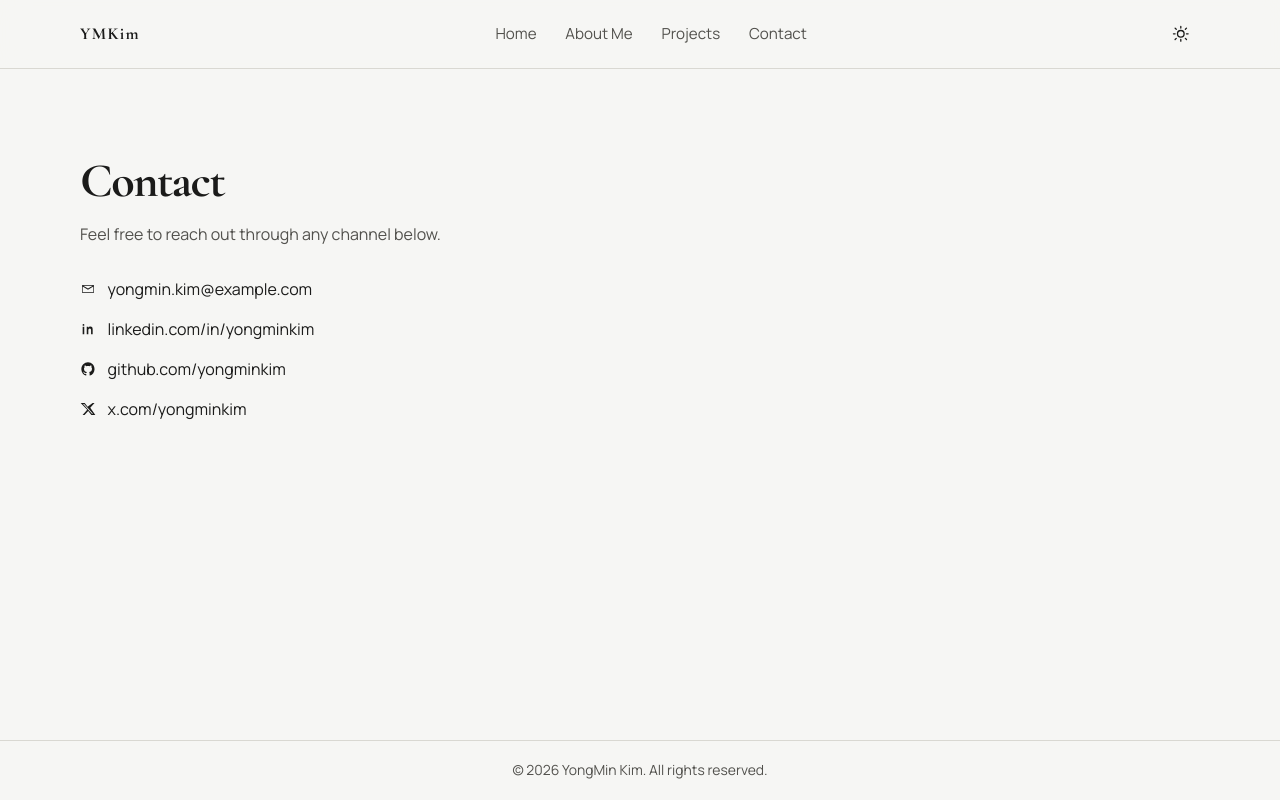
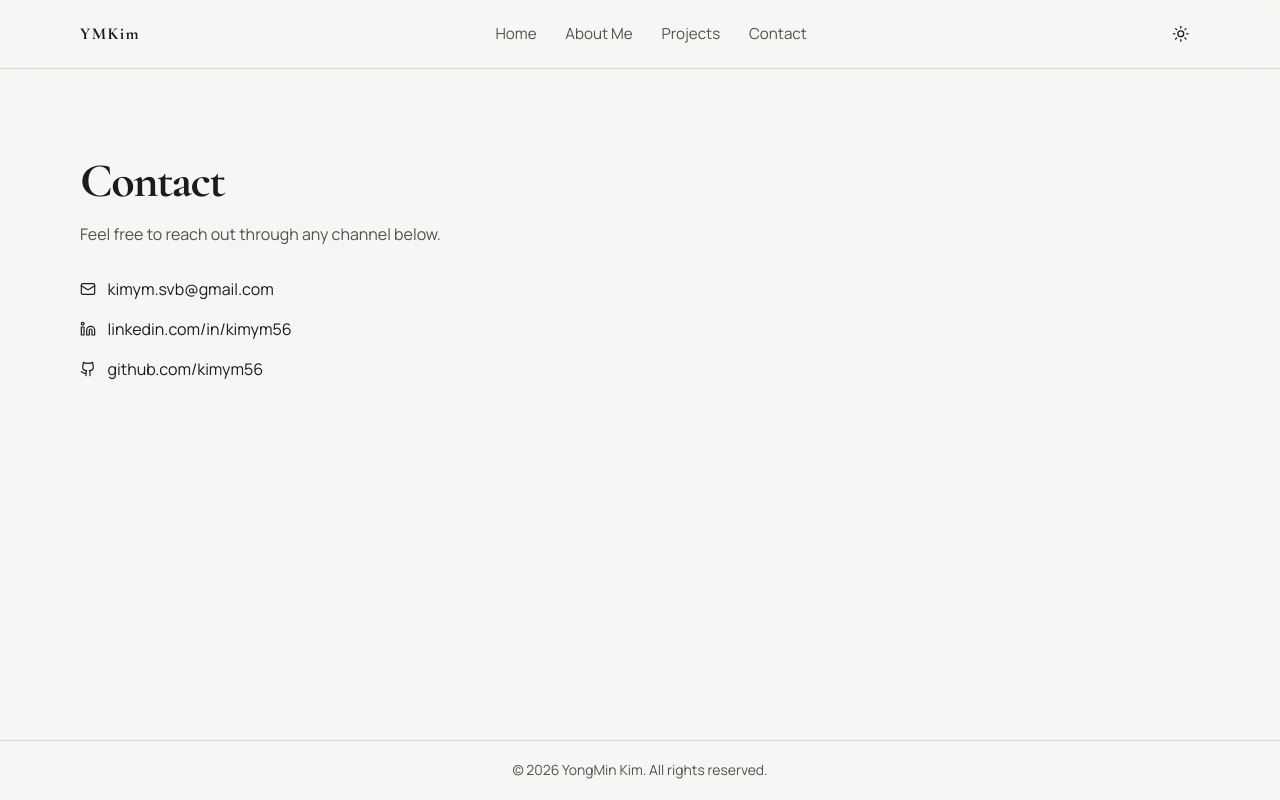
Before and after one commit to kimym56/portfolio-site, a Next.js app: page /contact in a window 1280 px wide. Built offline with nearby package versions, Linux system fonts and the light colour scheme; no server answers.

Commit message:
feat: update contact page with new contact details and icons, enhance theme toggle with lucide-react icons

```diff
--- a/app/contact/page.tsx
+++ b/app/contact/page.tsx
@@ -1,77 +1,49 @@
 import { SITE_COPY } from "@/lib/site-copy";
+import { Github, Linkedin, Mail, Twitter, type LucideIcon } from "lucide-react";
 
-function MailIcon() {
-  return (
-    <svg viewBox="0 0 24 24" aria-hidden="true" focusable="false">
-      <path d="M4 6h16a1 1 0 0 1 1 1v10a1 1 0 0 1-1 1H4a1 1 0 0 1-1-1V7a1 1 0 0 1 1-1Zm0 2.2V17h16V8.2l-8 5-8-5Zm.9-1.2L12 11.3 19.1 7H4.9Z" fill="currentColor" />
-    </svg>
-  );
-}
-
-function LinkedInIcon() {
-  return (
-    <svg viewBox="0 0 24 24" aria-hidden="true" focusable="false">
-      <path
-        d="M5.2 4.5a1.35 1.35 0 1 1 0 2.7 1.35 1.35 0 0 1 0-2.7ZM4 8.6h2.4V20H4V8.6Zm6.2 0h2.3v1.6h.1c.4-.8 1.3-1.8 2.8-1.8 3 0 3.6 2 3.6 4.5V20h-2.4v-5.8c0-1.4 0-3.1-1.9-3.1s-2.2 1.5-2.2 3V20h-2.4V8.6Z"
-        fill="currentColor"
-      />
-    </svg>
-  );
-}
-
-function GitHubIcon() {
-  return (
-    <svg viewBox="0 0 24 24" aria-hidden="true" focusable="false">
-      <path
-        d="M12 2C6.5 2 2 6.6 2 12.2c0 4.4 2.8 8.2 6.7 9.5.5.1.7-.2.7-.5v-1.8c-2.7.6-3.3-1.2-3.3-1.2-.5-1.2-1.1-1.5-1.1-1.5-.9-.6.1-.6.1-.6 1 .1 1.6 1.1 1.6 1.1.9 1.6 2.4 1.2 3 .9.1-.7.3-1.2.6-1.5-2.1-.2-4.3-1.1-4.3-4.8 0-1 .3-1.8.9-2.5-.1-.2-.4-1.2.1-2.5 0 0 .8-.3 2.6 1 .8-.2 1.6-.3 2.4-.3.8 0 1.7.1 2.4.3 1.8-1.3 2.6-1 2.6-1 .5 1.3.2 2.3.1 2.5.6.7.9 1.6.9 2.5 0 3.7-2.2 4.5-4.3 4.8.3.3.7.9.7 1.9v2.8c0 .3.2.6.7.5 3.9-1.3 6.7-5.1 6.7-9.5C22 6.6 17.5 2 12 2Z"
-        fill="currentColor"
-      />
-    </svg>
-  );
-}
-
-function XIcon() {
-  return (
-    <svg viewBox="0 0 24 24" aria-hidden="true" focusable="false">
-      <path
-        d="M18.9 3h2.9l-6.4 7.3L23 21h-6l-4.7-6.1L6.8 21H3.9l6.9-7.9L1 3h6.1l4.3 5.7L18.9 3Zm-1 16.3h1.6L6.2 4.6H4.5l13.4 14.7Z"
-        fill="currentColor"
-      />
-    </svg>
-  );
-}
+type ContactItem = {
+  id: string;
+  label: string;
+  href: string;
+  value: string;
+  icon: LucideIcon;
+};
 
 export default function ContactPage() {
-  const contacts = [
+  const contacts: ContactItem[] = [
     {
       id: "email",
       label: SITE_COPY.contact.email,
-      href: "mailto:yongmin.kim@example.com",
-      value: "yongmin.kim@example.com",
-      icon: <MailIcon />,
+      href: "mailto:kimym.svb@gmail.com",
+      value: "kimym.svb@gmail.com",
+      icon: Mail,
     },
     {
       id: "linkedin",
       label: SITE_COPY.contact.linkedin,
-      href: "https://www.linkedin.com/in/yongminkim",
-      value: "linkedin.com/in/yongminkim",
-      icon: <LinkedInIcon />,
+      href: "https://www.linkedin.com/in/kimym56",
+      value: "linkedin.com/in/kimym56",
+      icon: Linkedin,
     },
     {
       id: "github",
       label: SITE_COPY.contact.github,
-      href: "https://github.com/yongminkim",
-      value: "github.com/yongminkim",
-      icon: <GitHubIcon />,
+      href: "https://github.com/kimym56",
+      value: "github.com/kimym56",
+      icon: Github,
     },
     {
       id: "x",
       label: SITE_COPY.contact.x,
-      href: "https://x.com/yongminkim",
-      value: "x.com/yongminkim",
-      icon: <XIcon />,
+      href: "",
+      value: "",
+      icon: Twitter,
     },
   ];
+
+  const visibleContacts = contacts.filter(
+    (contact) => contact.href && contact.value,
+  );
 
   return (
     <main className="page container">
@@ -80,17 +52,26 @@ export default function ContactPage() {
         <p className="page-subtitle">{SITE_COPY.contact.subtitle}</p>
 
         <ul className="contact-list">
-          {contacts.map((contact) => (
+          {visibleContacts.map((contact) => {
+            const Icon = contact.icon;
+
+            return (
               <li key={contact.id} className="contact-item">
-              <a href={contact.href} target="_blank" rel="noopener noreferrer" className="contact-link">
+                <a
+                  href={contact.href}
+                  target="_blank"
+                  rel="noopener noreferrer"
+                  className="contact-link"
+                >
                   <span className="contact-icon" aria-hidden="true">
-                  {contact.icon}
+                    <Icon size={18} strokeWidth={1.9} />
                   </span>
                   <span className="visually-hidden">{contact.label}</span>
                   <span>{contact.value}</span>
                 </a>
               </li>
-          ))}
+            );
+          })}
         </ul>
       </section>
     </main>
--- a/app/globals.css
+++ b/app/globals.css
@@ -279,7 +279,12 @@ button {
 
 .contact-icon svg {
   display: block;
+  fill: none;
   height: 100%;
+  stroke: currentColor;
+  stroke-linecap: round;
+  stroke-linejoin: round;
+  stroke-width: 1.8;
   width: 100%;
 }
 
--- a/components/theme-toggle.tsx
+++ b/components/theme-toggle.tsx
@@ -1,5 +1,6 @@
 "use client";
 
+import { Moon, Sun } from "lucide-react";
 import { useEffect, useState } from "react";
 import styles from "./theme-toggle.module.css";
 
@@ -28,6 +29,8 @@ export function ThemeToggle() {
     setTheme(nextTheme);
   };
 
+  const Icon = theme === "light" ? Sun : Moon;
+
   return (
     <button
       aria-label="Toggle color theme"
@@ -36,16 +39,13 @@ export function ThemeToggle() {
       type="button"
       onClick={handleToggle}
     >
-      <svg
+      <Icon
         aria-hidden="true"
         className={styles.icon}
-        fill="none"
         focusable="false"
-        viewBox="0 0 24 24"
-      >
-        <circle cx="12" cy="12" r="4.5" />
-        <path d="M12 2v2.25M12 19.75V22M4.22 4.22l1.58 1.58M18.2 18.2l1.58 1.58M2 12h2.25M19.75 12H22M4.22 19.78l1.58-1.58M18.2 5.8l1.58-1.58" />
-      </svg>
+        size={18}
+        strokeWidth={1.8}
+      />
     </button>
   );
 }
--- a/package.json
+++ b/package.json
@@ -13,6 +13,7 @@
   },
   "dependencies": {
     "framer-motion": "^12.37.0",
+    "lucide-react": "^0.577.0",
     "next": "16.1.6",
     "react": "19.2.3",
     "react-dom": "19.2.3"
```
Also changed, not shown: 1 other file (tests, documents, lock files or other folders). Lines whose indentation alone changed are shown as unchanged.
